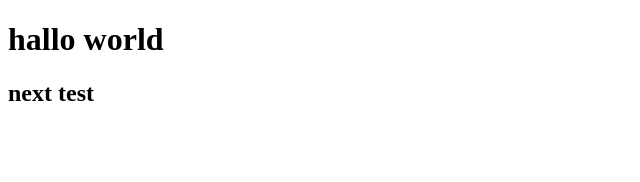
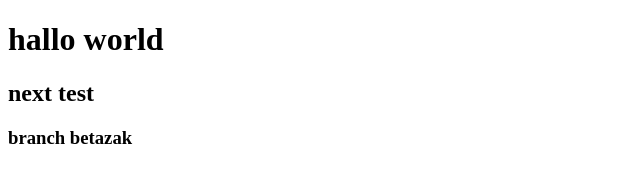
Before and after one commit to zakariabeta/testGit, a plain HTML site: page index.html in a window 1280 px wide. Shown: the whole page, without its empty margins (0-640 px from the left). Drawn offline with Linux system fonts and the light colour scheme.

Commit message:
test new branch

```diff
--- a/index.html
+++ b/index.html
@@ -7,5 +7,6 @@
   <body>
     <h1>hallo world</h1>
     <h2>next test</h2>
+    <h3>branch betazak</h3>
   </body>
 </html>
```
